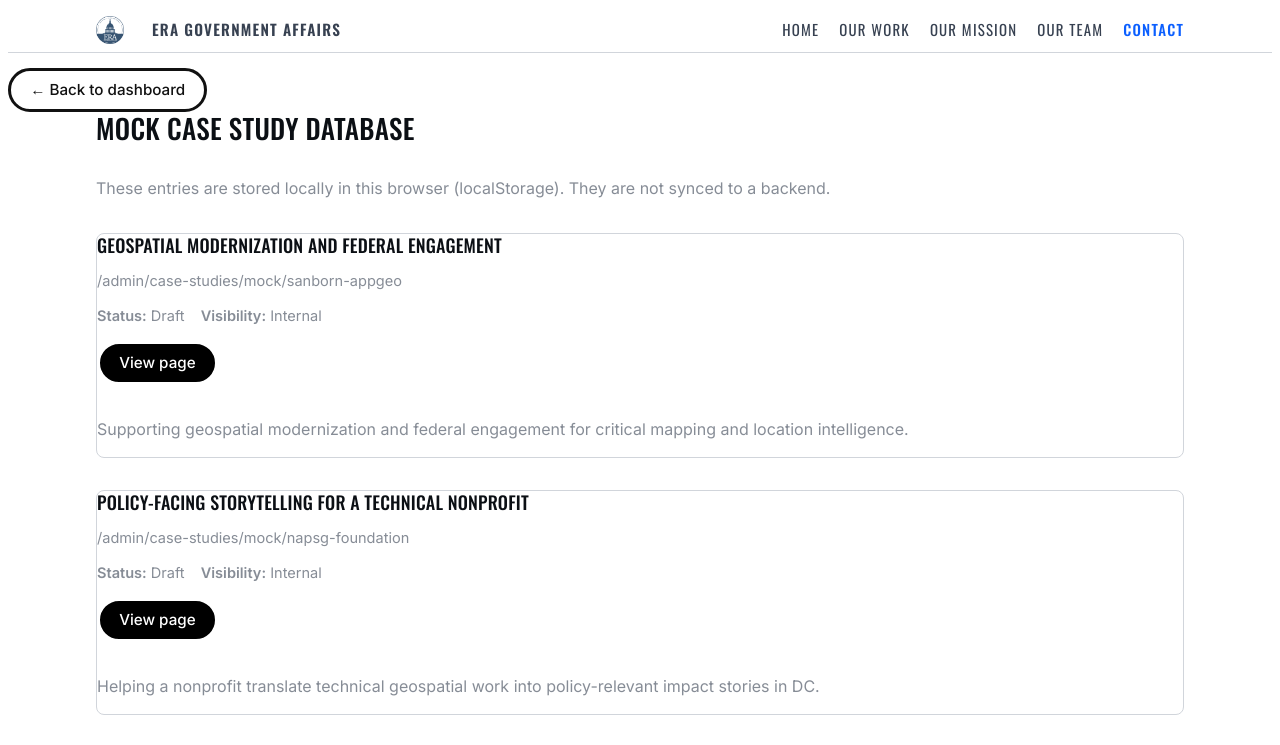
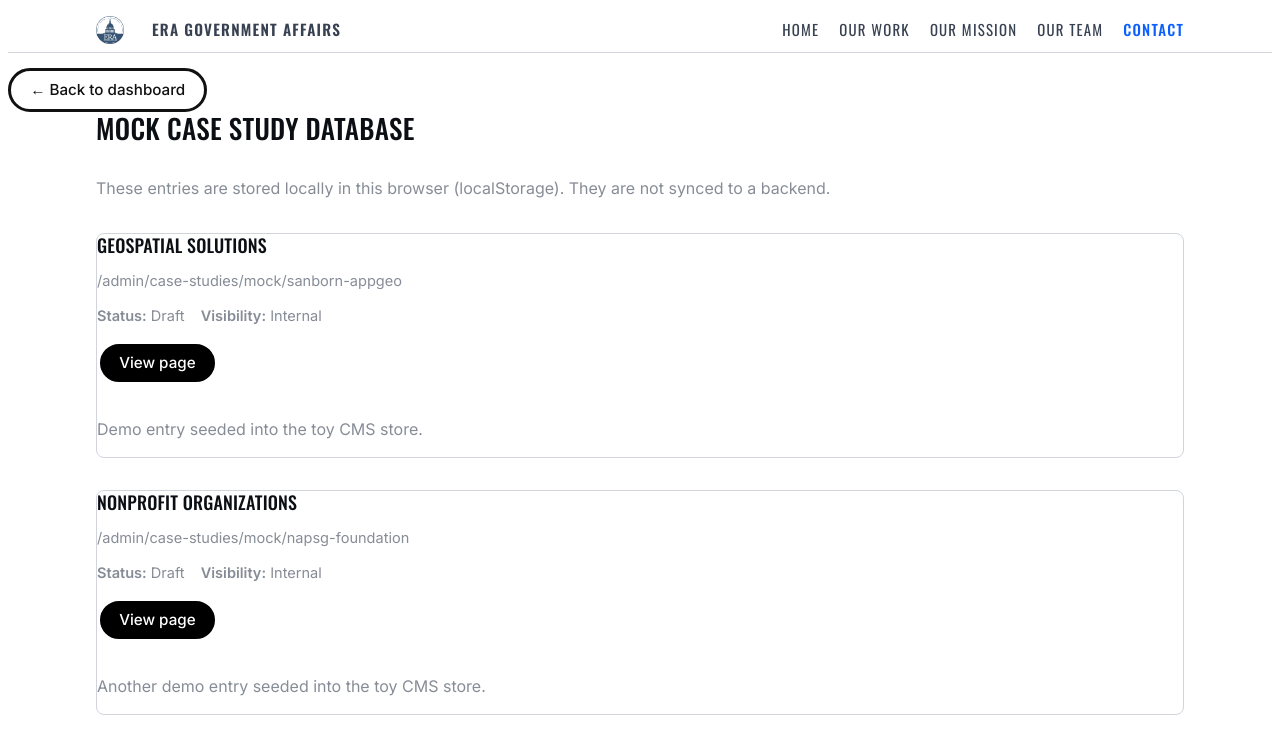
Before and after one commit to jangheejin/era-core-kit, a Next.js app in the folder apps/site/: page /admin/case-studies/list in a window 1280 px wide. Shown: the top 745 px of the page. Built offline with nearby package versions, Linux system fonts and the light colour scheme.

Commit message:
legacy but updated version of AdminCaseStudyStore

```diff
--- a/apps/site/app/admin/AdminCaseStudyStore.tsx
+++ b/apps/site/app/admin/AdminCaseStudyStore.tsx
@@ -3,7 +3,7 @@
 
 "use client";
 
-import {
+import React, {
   createContext,
   useCallback,
   useContext,
@@ -14,60 +14,94 @@ import {
 } from "react";
 
 import {
+  CaseStudy as CaseStudySchema,
   CASE_STUDIES_FIXTURE,
-  CaseStudy as CaseStudySchema,
+  type CaseStudyInput,
   type CaseStudyType,
-//  type CaseStudyInput,
 } from "@kit/schema";
 
-/* type AdminCaseStudyContextValue = {
-  items: CaseStudyType[];
-  addCaseStudy: (cs: CaseStudyType) => void;
-}; */
-type AdminCaseStudyStore = {
+type AdminCaseStudyContextValue = {
   items: CaseStudyType[];
 
-  /** Create or replace an item (by slug, with id fallback). */
+  /** Back-compat name (your original API). Newest-first semantics. */
+  addCaseStudy: (cs: CaseStudyType) => void;
+
+  /** Preferred name (same semantics as addCaseStudy). */
   upsertCaseStudy: (cs: CaseStudyType) => void;
 
-  /** Remove by slug. (Useful later; doesn’t complicate anything.) */
   removeCaseStudy: (slug: string) => void;
-
-  /** Read helper. */
   getBySlug: (slug: string) => CaseStudyType | undefined;
 
-  /** Collision-safe slug helper for “create” workflows. */
+  /** Collision-safe slug helper for create/edit flows. */
   ensureUniqueSlug: (desiredSlug: string, currentId?: string) => string;
 
-  /** Hard reset (optional but handy in demos). */
-  resetToFixtures: () => void;
+  /** Optional: wipe local overrides and return to fixtures+seeds. */
+  resetToBaseline: () => void;
 };
 
-const Ctx = createContext<AdminCaseStudyStore | null>(null);
+const AdminCaseStudyContext =
+  createContext<AdminCaseStudyContextValue | null>(null);
 
-function mergeFixturesWithSaved(
-  fixtures: CaseStudyType[],
-  saved: CaseStudyType[],
-): CaseStudyType[] {
-  // Saved wins by slug; preserve fixture ordering; append saved-only items at end.
-  const savedBySlug = new Map(saved.map((x) => [x.slug, x]));
-  const out: CaseStudyType[] = [];
-  const seen = new Set<string>();
+const STORAGE_KEY = "era_admin_case_studies_v1";
 
-  for (const f of fixtures) {
-    const winner = savedBySlug.get(f.slug) ?? f;
-    out.push(winner);
-    seen.add(winner.slug);
-  }
+/** Keep your explicit seed layer (separate from fixtures). */
+const RAW_SEEDS: CaseStudyInput[] = [
+  {
+    id: "seed-sanborn-appgeo",
+    title: "Geospatial Solutions",
+    slug: "sanborn-appgeo",
+    client: "Sanborn + AppGeo",
+    sector: "GovContracting",
+    year: 2024,
+    tags: ["seed"],
+    summaryShort: "Demo entry seeded into the toy CMS store.",
+    brief: "Another short description",
+    heroImageUrl: "/img/case1.webp",
+    mechanisms: [],
+    jurisdictions: [],
+    outcomes: [],
+    evidence: [],
+    bodyMDX: "Seed body content.",
+    sections: [],
+    attachments: [],
+    links: [],
+    status: "Draft",
+    visibility: "Internal",
+    isFeaturedHome: false,
+    isPublic: true,
+  },
+  {
+    id: "seed-napsg-foundation",
+    title: "Nonprofit Organizations",
+    slug: "napsg-foundation",
+    client: "NAPSG Foundation",
+    sector: "Nonprofit",
+    year: 2024,
+    tags: ["seed"],
+    summaryShort: "Another demo entry seeded into the toy CMS store.",
+    brief: "Another short description",
+    heroImageUrl: "/img/case2.webp",
+    mechanisms: [],
+    jurisdictions: [],
+    outcomes: [],
+    evidence: [],
+    bodyMDX: "Seed body content for NAPSG Foundation.",
+    sections: [],
+    attachments: [],
+    links: [],
+    status: "Draft",
+    visibility: "Internal",
+    isFeaturedHome: false,
+    isPublic: true,
+  },
+];
 
-  for (const s of saved) {
-    if (!seen.has(s.slug)) out.push(s);
-  }
+const SEED_CASE_STUDIES: CaseStudyType[] = RAW_SEEDS.flatMap((item) => {
+  const res = CaseStudySchema.safeParse(item);
+  return res.success ? [res.data] : [];
+});
 
-  return out;
-}
-
-function safeLoadSaved(): CaseStudyType[] {
+function loadLocal(): CaseStudyType[] {
   if (typeof window === "undefined") return [];
   try {
     const raw = window.localStorage.getItem(STORAGE_KEY);
@@ -76,8 +110,8 @@ function safeLoadSaved(): CaseStudyType[] {
     if (!Array.isArray(parsed)) return [];
 
     const ok: CaseStudyType[] = [];
-    for (const maybe of parsed) {
-      const res = CaseStudySchema.safeParse(maybe);
+    for (const item of parsed) {
+      const res = CaseStudySchema.safeParse(item);
       if (res.success) ok.push(res.data);
     }
     return ok;
@@ -86,15 +120,44 @@ function safeLoadSaved(): CaseStudyType[] {
   }
 }
 
-function safeSave(items: CaseStudyType[]) {
+function saveLocal(items: CaseStudyType[]) {
   if (typeof window === "undefined") return;
   try {
     window.localStorage.setItem(STORAGE_KEY, JSON.stringify(items));
   } catch {
-    // ignore quota/errors in demo mode
+    // ignore
   }
 }
 
+/**
+ * Merge rules: fixture baseline → seeds baseline → stored overrides
+ * Ordering: fixture order, then seed-only, then stored-only (deterministic)
+ */
+function buildItemsWithStored(stored: CaseStudyType[]): CaseStudyType[] {
+  const bySlug = new Map<string, CaseStudyType>();
+
+  for (const cs of CASE_STUDIES_FIXTURE) bySlug.set(cs.slug, cs);
+  for (const cs of SEED_CASE_STUDIES) bySlug.set(cs.slug, cs);
+  for (const cs of stored) bySlug.set(cs.slug, cs);
+
+  const order: string[] = [];
+  const push = (slug: string) => {
+    if (!order.includes(slug)) order.push(slug);
+  };
+
+  for (const cs of CASE_STUDIES_FIXTURE) push(cs.slug);
+  for (const cs of SEED_CASE_STUDIES) push(cs.slug);
+  for (const cs of stored) push(cs.slug);
+
+  return order
+    .map((slug) => bySlug.get(slug))
+    .filter((x): x is CaseStudyType => Boolean(x));
+}
+
+/** Baseline items without reading window/localStorage (avoids SSR/CSR mismatch risk). */
+function buildBaselineItems(): CaseStudyType[] {
+  return buildItemsWithStored([]);
+}
 
 function slugify(s: string) {
   return s
@@ -106,21 +169,19 @@ function slugify(s: string) {
 }
 
 export function AdminCaseStudyProvider({ children }: { children: ReactNode }) {
-  const fixtures = CASE_STUDIES_FIXTURE;
+  // Start from baseline to keep server/client consistent.
+  const [items, setItems] = useState<CaseStudyType[]>(() => buildBaselineItems());
 
-  const [items, setItems] = useState<CaseStudyType[]>(fixtures);
-
-  // Hydrate once on mount: fixtures + saved overlay
+  // Hydrate local overrides after mount.
   useEffect(() => {
-    const saved = safeLoadSaved();
-    if (saved.length === 0) return;
-    setItems(mergeFixturesWithSaved(fixtures, saved));
-    // eslint-disable-next-line react-hooks/exhaustive-deps
+    const stored = loadLocal();
+    if (stored.length === 0) return;
+    setItems(buildItemsWithStored(stored));
   }, []);
 
-  // Persist on change (demo durability)
+  // Persist changes
   useEffect(() => {
-    safeSave(items);
+    saveLocal(items);
   }, [items]);
 
   const ensureUniqueSlug = useCallback(
@@ -140,15 +201,15 @@ export function AdminCaseStudyProvider({ children }: { children: ReactNode }) {
     [items],
   );
 
-  const upsertCaseStudy = useCallback((cs: CaseStudyType) => {
+  const addCaseStudy = useCallback((cs: CaseStudyType) => {
+    // Your original semantics: newest first, replace by slug.
     setItems((prev) => {
-      const idx = prev.findIndex((x) => x.slug === cs.slug || x.id === cs.id);
-      if (idx === -1) return [cs, ...prev];
-      const next = prev.slice();
-      next[idx] = cs;
-      return next;
+      const filtered = prev.filter((p) => p.slug !== cs.slug);
+      return [cs, ...filtered];
     });
   }, []);
+
+  const upsertCaseStudy = addCaseStudy;
 
   const removeCaseStudy = useCallback((slug: string) => {
     setItems((prev) => prev.filter((x) => x.slug !== slug));
@@ -159,37 +220,45 @@ export function AdminCaseStudyProvider({ children }: { children: ReactNode }) {
     [items],
   );
 
-  const resetToFixtures = useCallback(() => {
-    setItems(fixtures);
+  const resetToBaseline = useCallback(() => {
+    setItems(buildBaselineItems());
     if (typeof window !== "undefined") {
       try {
         window.localStorage.removeItem(STORAGE_KEY);
       } catch {}
     }
-  }, [fixtures]);
+  }, []);
 
-  const value = useMemo<AdminCaseStudyStore>(
+  const value = useMemo<AdminCaseStudyContextValue>(
     () => ({
       items,
+      addCaseStudy,
       upsertCaseStudy,
       removeCaseStudy,
       getBySlug,
       ensureUniqueSlug,
-      resetToFixtures,
+      resetToBaseline,
     }),
-    [items, upsertCaseStudy, removeCaseStudy, getBySlug, ensureUniqueSlug, resetToFixtures],
+    [items, addCaseStudy, upsertCaseStudy, removeCaseStudy, getBySlug, ensureUniqueSlug, resetToBaseline],
   );
 
-  return <Ctx.Provider value={value}>{children}</Ctx.Provider>;
+  return (
+    <AdminCaseStudyContext.Provider value={value}>
+      {children}
+    </AdminCaseStudyContext.Provider>
+  );
 }
 
 export function useAdminCaseStudies() {
-  const ctx = useContext(Ctx);
+  const ctx = useContext(AdminCaseStudyContext);
   if (!ctx) {
-    throw new Error("useAdminCaseStudies must be used within <AdminCaseStudyProvider>");
+    throw new Error(
+      "useAdminCaseStudies must be used within <AdminCaseStudyProvider>",
+    );
   }
   return ctx;
 }
+
 /* const AdminCaseStudyContext =
   createContext<AdminCaseStudyContextValue | null>(null);
 
```
